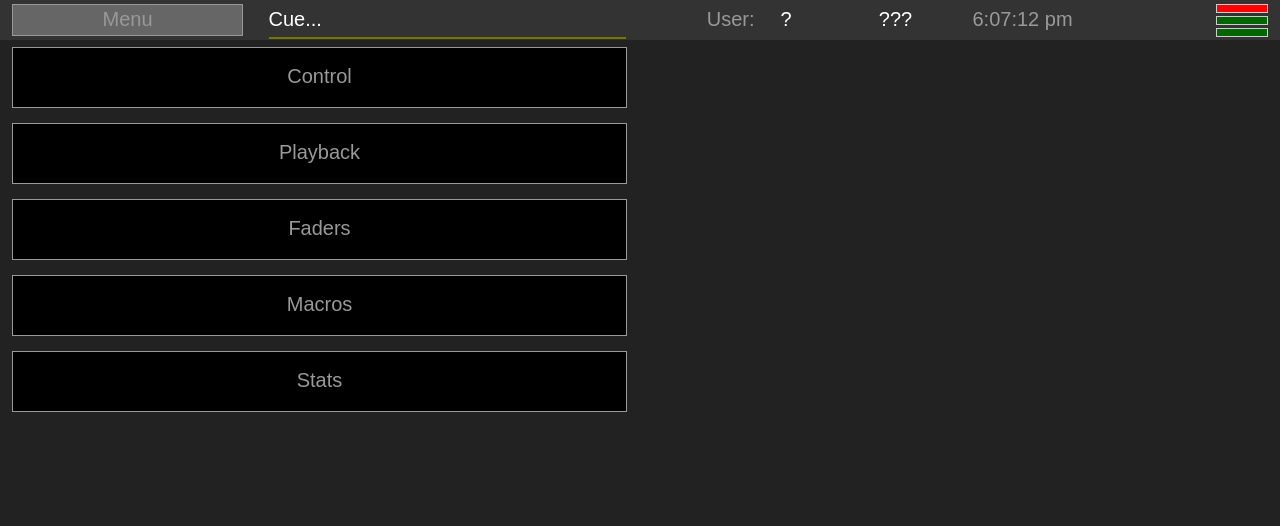
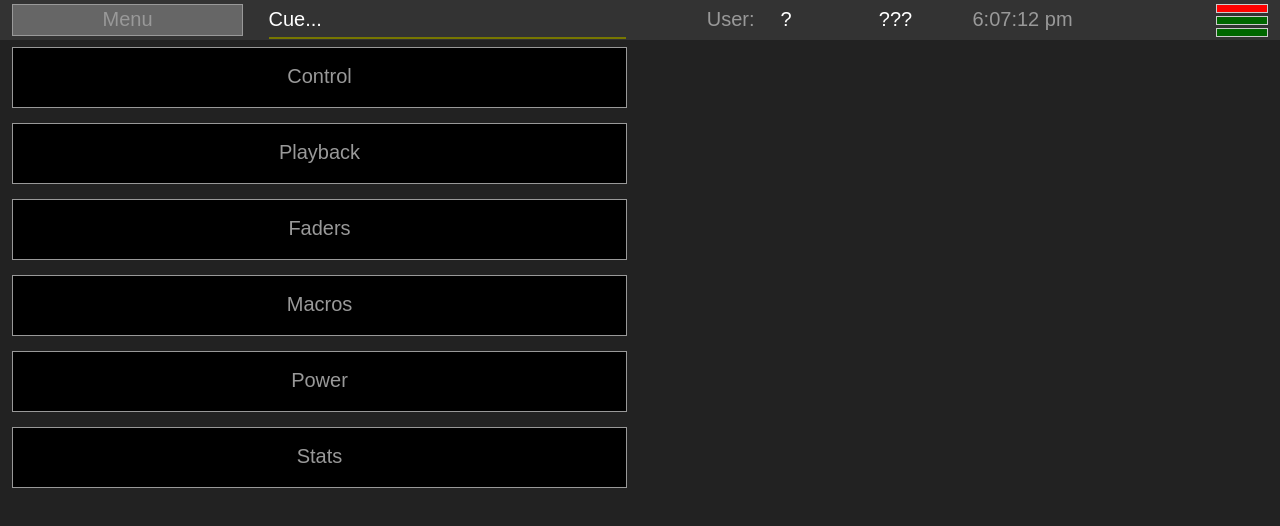
Before and after one commit to DaveThw/EosRemote, a plain HTML site: page docs/index.html in a window 1280 px wide. Drawn offline with Linux system fonts and the light colour scheme.

Commit message:
Inital Power page

```diff
--- a/docs/index.html
+++ b/docs/index.html
@@ -80,6 +80,7 @@
     panels[i++]    = make_faders_panel();
     panels[i++]    = make_macros_panel();
     // panels[i++]    = make_smoke_panel();
+    panels[i++]    = make_power_panel();
     panels[i++]    = make_stats_panel();
     panels['menu'] = make_menu_panel();
 
@@ -206,18 +207,21 @@
       //   JSON.stringify({ type:'socket', address:'/eos/reset', parameters:[] })
       // );
       websocketStatus.setValue(timeLabel.value+' - Connected');
+      websocketStatus2.setValue(timeLabel.value+' - Connected');
       console.log( "Websocket: Connected at "+timeLabel.value );
       statusWebsocket.setValue(1);
     };
 
     Interface.Socket.onclose = function (event) {
       websocketStatus.setValue(timeLabel.value+' - Closed');
+      websocketStatus2.setValue(timeLabel.value+' - Closed');
       console.log( "Websocket: Closed at "+timeLabel.value );
       statusWebsocket.setValue(0);
     };
 
     Interface.Socket.onerror = function (event) {
       websocketStatus.setValue(timeLabel.value+' - Error');
+      websocketStatus2.setValue(timeLabel.value+' - Error');
       console.log( "Websocket: Error at "+timeLabel.value );
     };
 
@@ -1033,6 +1037,7 @@
     Interface.OSC.callbacks['/osc/ping/ion'] = function(args) {
       // console.log( args )
       tcpPingStatus.setValue(timeLabel.value + ' - ' + (args[0]===false ? 'Failed' : args[0]+'mS'));
+      tcpPingStatus2.setValue(timeLabel.value + ' - ' + (args[0]===false ? 'Failed' : args[0]+'mS'));
     }
     y++;
 
@@ -1053,6 +1058,7 @@
         var currentTime = new Date();
 	var msTime = currentTime.getTime();
         oscPingStatus.setValue(timeLabel.value + ' - ' + 'id: ' + id + ' - ' + 'sent...');
+        oscPingStatus2.setValue(timeLabel.value + ' - ' + 'id: ' + id + ' - ' + 'sent...');
         Interface.OSC.send( '/osc/ping', 'S', id+":"+msTime );
         // statusPing.setValue(0)
       },
@@ -1070,6 +1076,7 @@
       // oscPingStatus.setValue(timeLabel.value + ' - ' + args[0]);
       if (ping[0] == oscPingStatus.id) {
         oscPingStatus.setValue(timeLabel.value + ' - ' + 'id: ' + ping[0] + ' - ' + (currentTime.getTime() - ping[1]) + "mS");
+        oscPingStatus2.setValue(timeLabel.value + ' - ' + 'id: ' + ping[0] + ' - ' + (currentTime.getTime() - ping[1]) + "mS");
         // statusPing.setValue(1)
       }
     }
@@ -1092,6 +1099,7 @@
         var currentTime = new Date();
 	var msTime = currentTime.getTime();
         eosPingStatus.setValue(timeLabel.value + ' - ' + 'id: ' + id + ' - ' + 'sent...');
+        eosPingStatus2.setValue(timeLabel.value + ' - ' + 'id: ' + id + ' - ' + 'sent...');
         Interface.OSC.send( '/eos/ping', 'S', id+":"+msTime );
         // Interface.Socket.send(
         //   JSON.stringify({ type:'socket', address:'/eos/ping', parameters:[ id+":"+msTime ] })
@@ -1114,6 +1122,7 @@
       // eosPingStatus.setValue(timeLabel.value + ' - ' + args[0]);
       if (ping[0] == eosPingStatus.id) {
         eosPingStatus.setValue(timeLabel.value + ' - ' + 'id: ' + ping[0] + ' - ' + (currentTime.getTime() - ping[1]) + "mS");
+        eosPingStatus2.setValue(timeLabel.value + ' - ' + 'id: ' + ping[0] + ' - ' + (currentTime.getTime() - ping[1]) + "mS");
         statusPing.setValue(1)
       }
     }
@@ -2448,6 +2457,93 @@
 
 
 
+/***************************************************************************************\
+*                                                                                       *
+*                                    POWER PANEL                                        *
+*                                                                                       *
+\***************************************************************************************/
+
+  function make_power_panel () {
+
+    panel = new Interface.Panel({
+      useRelativeSizesAndPositions: true,
+      container:document.querySelector("#osc_panel"),
+    });
+    panel.background = '#222';
+    panel.canvas.style.width = '100%';
+    panel.canvas.style.height = '100%';
+    panel.font = 'normal '+fontSize+'px sans-serif';
+    panel.label = 'Power';
+    panel.hash = 'power';
+
+    var x_base, y_base, button_width, button_height, margin, x, y;
+
+    x_base=.00; y_base=.05; button_width=.20; button_height=.035; margin=0.001;
+    x=0; y=0;
+
+    panel.add( new Interface.Label({
+      bounds: [x_base+0.00+margin, y_base+y*button_height+margin, button_width-2*margin, button_height-2*margin],
+      value: "Websocket:",
+      size: fontSize,
+    }) );
+    panel.add( websocketStatus2 = new Interface.Label({
+      bounds: [x_base+0.00+button_width+margin, y_base+y*button_height+margin, (1.0-button_width)-2*margin, button_height-2*margin],
+      value: "??",
+      size: fontSize,
+      stroke: '#fff',
+      hAlign: 'left',
+    }) );
+    y++;
+
+    panel.add( new Interface.Label({
+      bounds: [x_base+0.00+margin, y_base+y*button_height+margin, button_width-2*margin, button_height-2*margin],
+      value: "TCP Ping (RPi to Ion):",
+      size: fontSize,
+    }) );
+    panel.add( tcpPingStatus2 = new Interface.Label({
+      bounds: [x_base+0.00+button_width+margin, y_base+y*button_height+margin, (1.0-button_width)-2*margin, button_height-2*margin],
+      value: "??",
+      size: fontSize,
+      stroke: '#fff',
+      hAlign: 'left',
+    }) );
+    y++;
+
+    panel.add( new Interface.Label({
+      bounds: [x_base+0.00+margin, y_base+y*button_height+margin, button_width-2*margin, button_height-2*margin],
+      value: "OSC Ping (Page to RPi):",
+      size: fontSize,
+    }) );
+    panel.add( oscPingStatus2 = new Interface.Label({
+      bounds: [x_base+0.00+button_width+margin, y_base+y*button_height+margin, (1.0-button_width)-2*margin, button_height-2*margin],
+      value: "??",
+      size: fontSize,
+      stroke: '#fff',
+      hAlign: 'left',
+      timer: null,
+    }) );
+    y++;
+
+    panel.add( new Interface.Label({
+      bounds: [x_base+0.00+margin, y_base+y*button_height+margin, button_width-2*margin, button_height-2*margin],
+      value: "OSC Ping (Page to Ion):",
+      size: fontSize,
+    }) );
+    panel.add( eosPingStatus2 = new Interface.Label({
+      bounds: [x_base+0.00+button_width+margin, y_base+y*button_height+margin, (1.0-button_width)-2*margin, button_height-2*margin],
+      value: "??",
+      size: fontSize,
+      stroke: '#fff',
+      hAlign: 'left',
+      timer: null,
+    }) );
+    y++;
+
+  return panel; }
+
+
+
+
 
   </script>
 </body>
```
